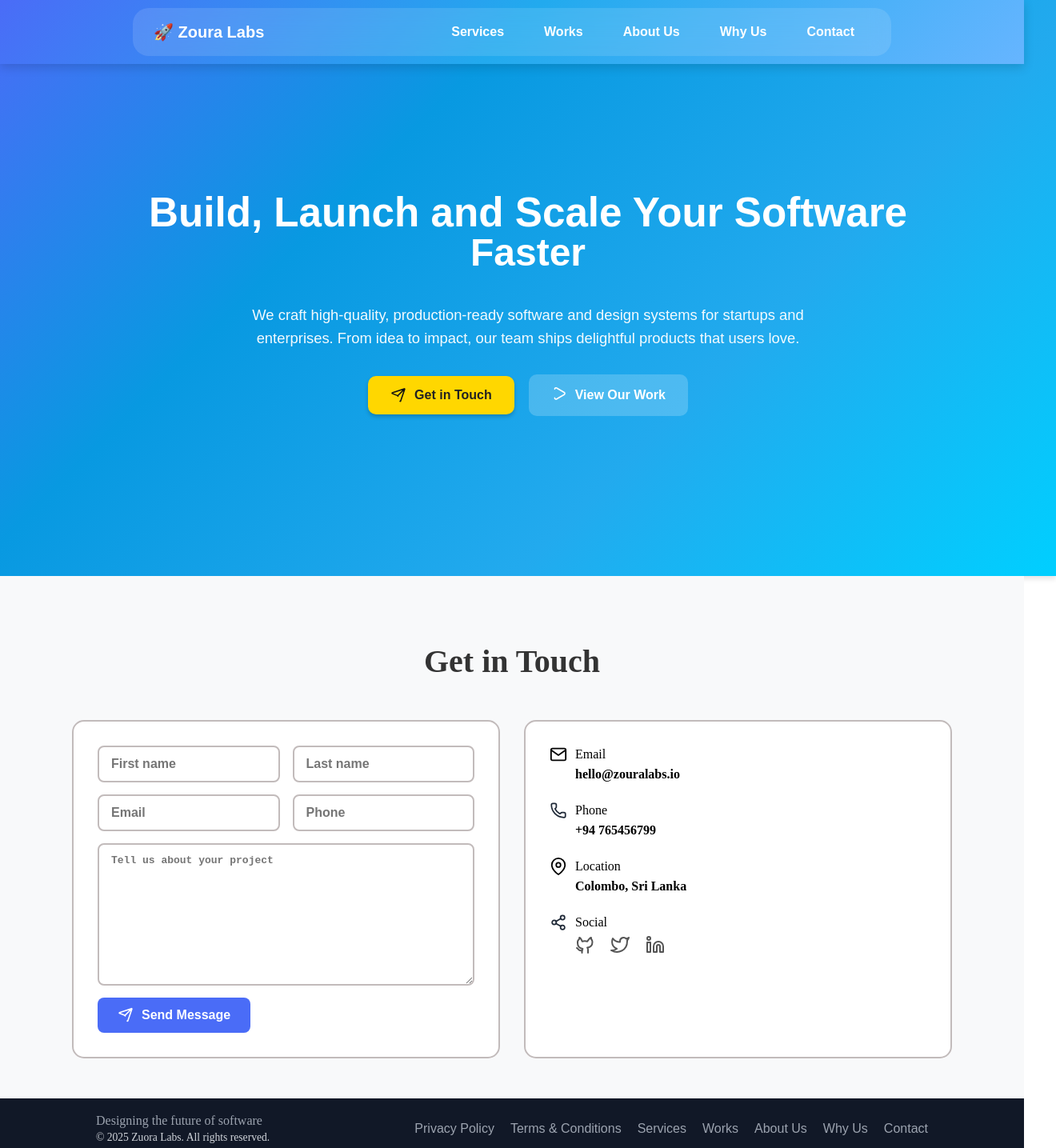
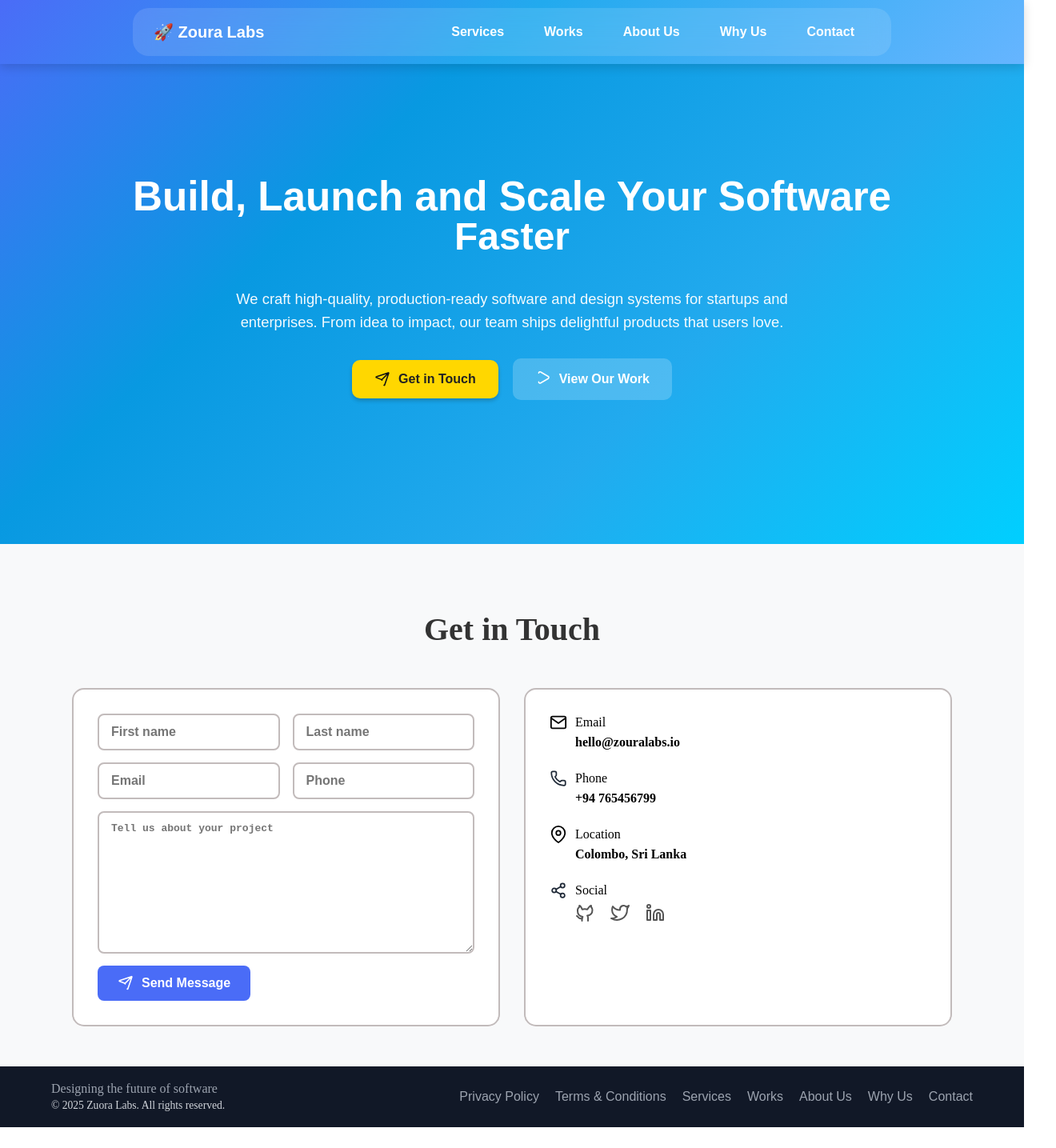
Before and after one commit to RashiniNethmini/company-site, an Angular app: page / in a window 1280 px wide. Shown: the top 1435 px of the page at 80% size, 1320 px wide, since content can reach past the window. After the commit the page ends 1409 px from the top, so only its background shows below. Built offline with nearby package versions, Linux system fonts and the light colour scheme.

Commit message:
Add mobile responsive to all

```diff
--- a/src/app/footer/footer.component.css
+++ b/src/app/footer/footer.component.css
@@ -13,7 +13,7 @@ body {
   display: flex;
   justify-content: space-between;
   align-items: center;
-  padding: 1.2rem 7.5rem;
+  padding: 1.2rem 5%;
   flex-wrap: wrap; /* allows wrapping on small screens */
   cursor: default;
 }
--- a/src/app/home/home.component.css
+++ b/src/app/home/home.component.css
@@ -12,7 +12,6 @@
   font-family: 'Arial', sans-serif;
   box-shadow: 0 4px 6px rgba(0, 0, 0, 0.1);
   text-align: center;
-  padding: 20px;
 }
 
 .home-container h1 {
```
